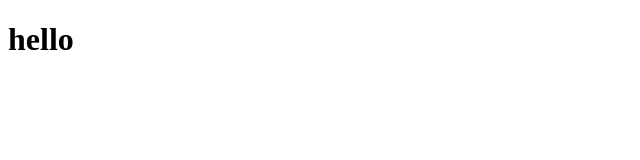
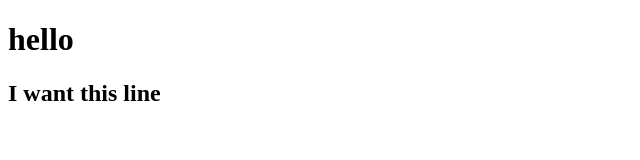
Before and after one commit to lidhuna/samplerepo1, a plain HTML site: page frontend.html in a window 1280 px wide. Shown: the whole page, without its empty margins (0-640 px from the left). Drawn offline with Linux system fonts and the light colour scheme.

Commit message:
feat : Added some line

```diff
--- a/frontend.html
+++ b/frontend.html
@@ -7,5 +7,6 @@
 </head>
 <body>
     <h1>hello</h1>
+    <h2>I want this line</h2>
 </body>
 </html>
```
